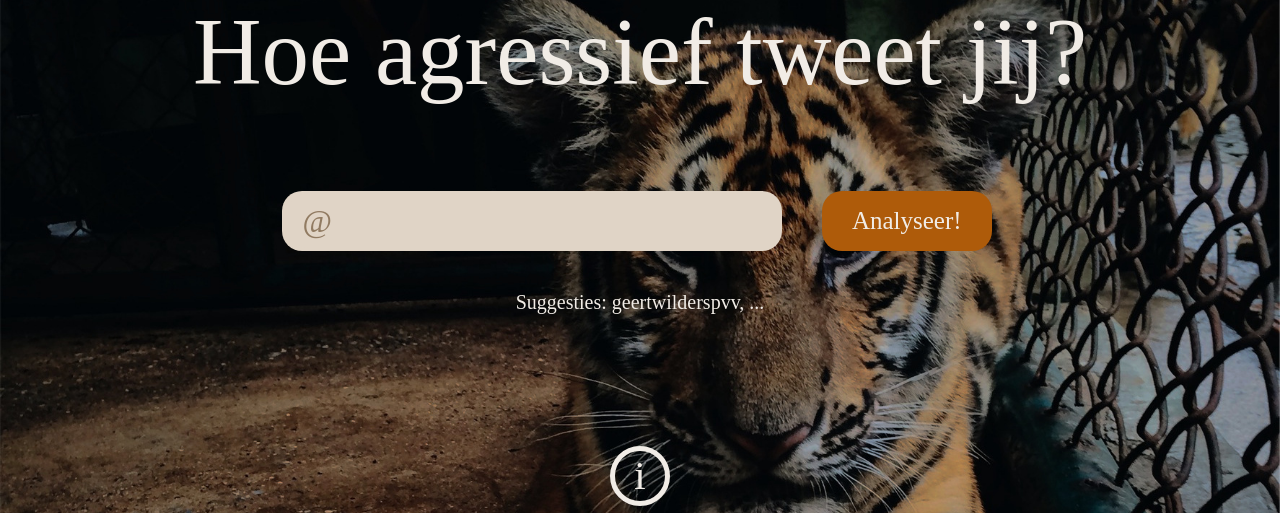
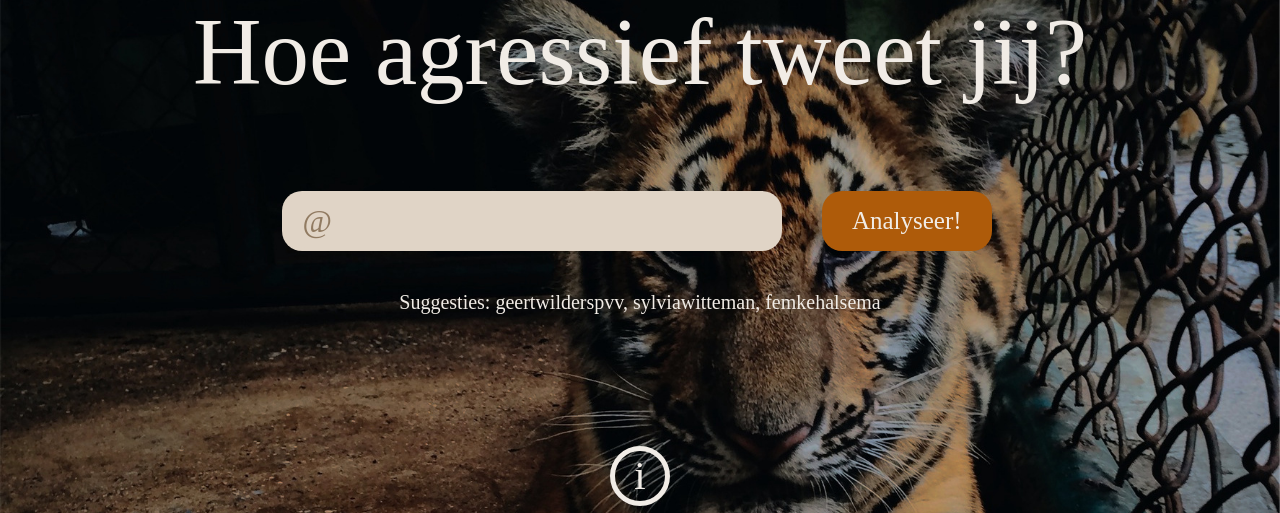
Before and after one commit to Woseseltops/agressivetweetsdemo, a Python web app: template templates/enter_user.html in a window 1280 px wide. Shown: the part 183-696 px from the top of the page. Run offline with Jinja, Linux system fonts and the light colour scheme; the template is opened without the code that fills it, so the values that code supplies are empty; some libraries are stand-ins or nearby versions; some web fonts are replaced.

Commit message:
Added more example accounts

```diff
--- a/templates/enter_user.html
+++ b/templates/enter_user.html
@@ -31,7 +31,7 @@ $(document).ready(function()
 	<div class="mainframe">
 		<h1>Hoe agressief tweet jij?</h1>
 		<div class="enterfield"><form action="analyze"><label>@</label><input name="user" class="text-input"><input class="button" type="submit" value="Analyseer!"></form></div>
-		<p id="suggestion">Suggesties: <a href="results/geertwilderspvv">geertwilderspvv</a>, ...</p>
+		<p id="suggestion">Suggesties: <a href="results/geertwilderspvv">geertwilderspvv</a>, <a href="results/sylviawitteman">sylviawitteman</a>, <a href="results/femkehalsema">femkehalsema</a></p>
 
 		<div style="margin-top: 112px;" class="icon info">i</div>
 
```
